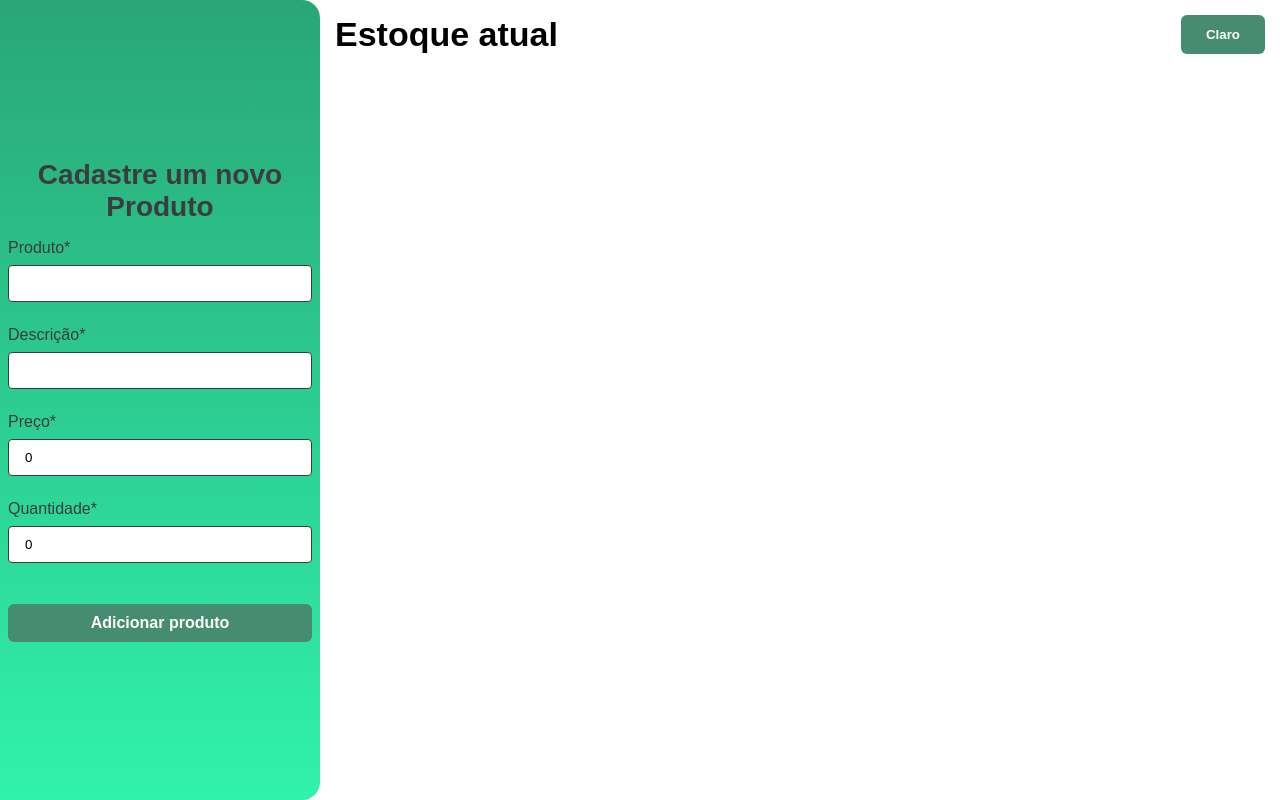
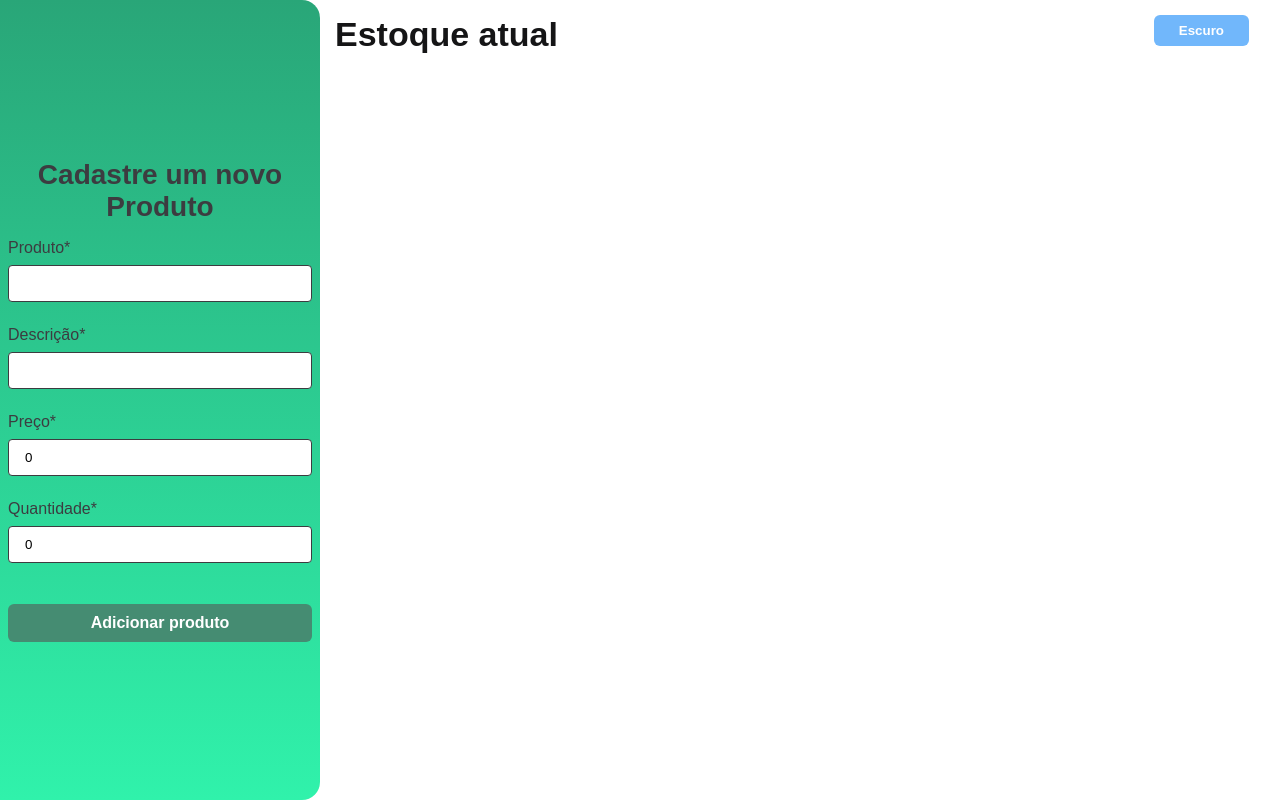
Before and after one commit to HamiltonGJr/mini-projeto-estoque, a React (Vite) app: page / in a window 1280 px wide. Built offline with nearby package versions, Linux system fonts and the light colour scheme.

Commit message:
feat: implementing dark and light theme button

```diff
--- a/src/App.tsx
+++ b/src/App.tsx
@@ -4,7 +4,8 @@ import GlobalStyle from "./styles/GlobalStyles";
 import ProductForm from "./components/ProductForm";
 import { Product } from "./types/types";
 import ProductList from "./components/ProductList";
-import { ContainerGeral } from "./styles/AppStyles";
+import { ButtonTheme, ContainerGeral } from "./styles/AppStyles";
+import { useTheme, ligthTheme } from "./contexts/ThemeContext";
 
 function App() {
   const [products, setProducts] = useState<Product[]>([]);
@@ -25,11 +26,18 @@ function App() {
     );
   };
 
+  const { theme, toggleTheme } = useTheme();
+
   return (
     <>
       <GlobalStyle />
-      <ContainerGeral>
+      <ContainerGeral
+        style={{ background: theme.background, color: theme.color }}
+      >
         <ProductForm onAdd={handleAddProduct} />
+        <ButtonTheme onClick={toggleTheme}>
+          {theme === ligthTheme ? "Escuro" : "Claro"}
+        </ButtonTheme>
         <ProductList
           product={products}
           onRemove={handleRemoveProduct}
--- a/src/components/ProductItem/index.tsx
+++ b/src/components/ProductItem/index.tsx
@@ -71,11 +71,11 @@ function ProductItem({
 
       <ContainerButton>
         {editId === id ? (
-          <ButtonProduct color={"#36D99D"} onClick={() => handleSaveClick(id)}>
+          <ButtonProduct color={"#35a328"} onClick={() => handleSaveClick(id)}>
             Salvar
           </ButtonProduct>
         ) : (
-          <ButtonProduct color={"#3C3C40"} onClick={() => handleEditClick(id)}>
+          <ButtonProduct color={"#2843a3"} onClick={() => handleEditClick(id)}>
             Nova Quantidade
           </ButtonProduct>
         )}
--- a/src/components/ProductList/index.tsx
+++ b/src/components/ProductList/index.tsx
@@ -3,7 +3,6 @@ import React from "react";
 import ProductItem from "../ProductItem";
 import { ProductListProps } from "../../types/types";
 import {
-  ButtonTheme,
   ContainerListProduct,
   HeaderProduct,
   ListProduct,
@@ -15,8 +14,6 @@ function ProductList({ product, onRemove, onEdit }: ProductListProps) {
     <ContainerListProduct>
       <HeaderProduct>
         <SubTitleProduct>Estoque atual</SubTitleProduct>
-
-        <ButtonTheme>Claro</ButtonTheme>
       </HeaderProduct>
 
       <ListProduct>
--- /dev/null
+++ b/src/contexts/ThemeContext.tsx
@@ -0,0 +1,41 @@
+import React, { createContext, useState, useContext } from "react";
+import { ThemeProvider as StyledThemeProvider } from "styled-components";
+
+export const ligthTheme = {
+  background: "#fff",
+  background01: "#71B7FB",
+  background02: "#1e1d84",
+  color: "#151516",
+  color01: "#fff",
+};
+
+export const darkTheme = {
+  background: "#151516",
+  background01: "#1e1d84",
+  background02: "#71B7FB",
+  color: "#fff",
+  color01: "#000",
+};
+
+const ThemeContext = createContext({
+  theme: ligthTheme,
+  toggleTheme: () => {},
+});
+
+export const useTheme = () => useContext(ThemeContext);
+
+export const ThemeProvider: React.FC<{ children: React.ReactNode }> = ({
+  children,
+}) => {
+  const [theme, setTheme] = useState(ligthTheme);
+
+  const toggleTheme = () => {
+    setTheme(theme === ligthTheme ? darkTheme : ligthTheme);
+  };
+
+  return (
+    <ThemeContext.Provider value={{ theme, toggleTheme }}>
+      <StyledThemeProvider theme={theme}>{children}</StyledThemeProvider>
+    </ThemeContext.Provider>
+  );
+};
--- a/src/main.tsx
+++ b/src/main.tsx
@@ -2,9 +2,12 @@ import React from "react";
 import ReactDOM from "react-dom/client";
 
 import App from "./App.tsx";
+import { ThemeProvider } from "./contexts/ThemeContext.tsx";
 
 ReactDOM.createRoot(document.getElementById("root")!).render(
   <React.StrictMode>
-    <App />
+    <ThemeProvider>
+      <App />
+    </ThemeProvider>
   </React.StrictMode>
 );
--- a/src/styles/AppStyles.ts
+++ b/src/styles/AppStyles.ts
@@ -4,3 +4,21 @@ export const ContainerGeral = styled.div`
   height: 100vh;
   display: flex;
 `;
+export const ButtonTheme = styled.button`
+  margin: 15px;
+  padding: 08px 25px;
+  font-weight: 700;
+  border: none;
+  border-radius: 06px;
+  cursor: pointer;
+  color: #fff;
+  background-color: ${({ theme }) => theme.background01};
+  color: ${({ theme }) => theme.color02};
+  position: absolute;
+  right: 16px;
+  transition: 0.2s;
+  &:hover {
+    background-color: #000;
+    transition: 0.2s;
+  }
+`;
```
